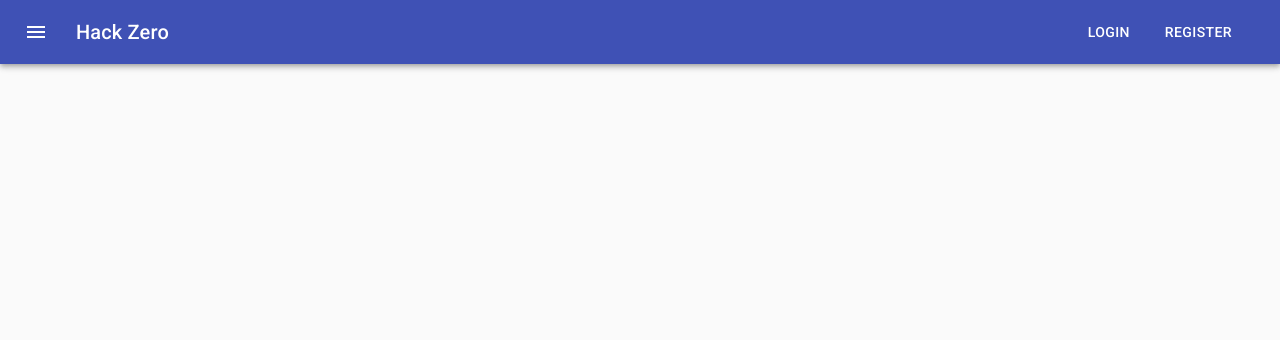
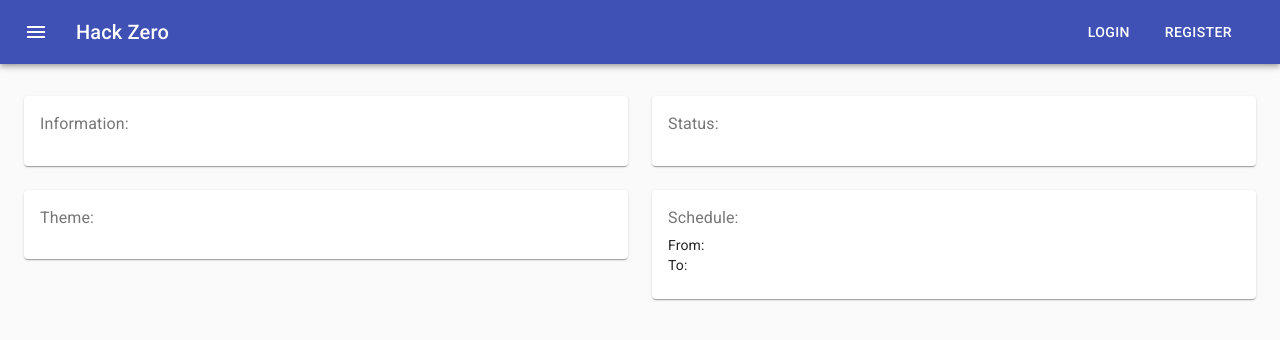
Before and after one commit to hackthehack/hack-zero-v2, a React (Create React App) app: page / in a window 1280 px wide. Shown: the top 340 px of the page. Built offline with nearby package versions, Linux system fonts and the light colour scheme; no server answers.

Commit message:
getting some basic data displayd on home

```diff
--- a/src/components/Home.js
+++ b/src/components/Home.js
@@ -1,15 +1,115 @@
 import React, { useEffect } from "react";
 import Typography from "@material-ui/core/Typography";
+import CssBaseline from "@material-ui/core/CssBaseline";
+import Container from "@material-ui/core/Container";
+import { makeStyles } from "@material-ui/core/styles";
+import Paper from "@material-ui/core/Paper";
+import Grid from "@material-ui/core/Grid";
+import Card from "@material-ui/core/Card";
+import CardActions from "@material-ui/core/CardActions";
+import CardContent from "@material-ui/core/CardContent";
 import { connect } from "react-redux";
 import { getHackathonContent } from "../store/actions/hackathonActions";
 
-const Home = ({ dispatch, hackathon, title }) => {
+const useStyles = makeStyles(theme => ({
+  root: {
+    flexGrow: 1
+  },
+  paper: {
+    padding: theme.spacing(2),
+    textAlign: "center",
+    color: theme.palette.text.secondary
+  }
+}));
+
+const Home = ({
+  from,
+  to,
+  dispatch,
+  hackathon,
+  title,
+  information,
+  status,
+  theme,
+  price
+}) => {
+  const classes = useStyles();
+  const scheduleCard = (
+    <Card>
+      <CardContent>
+        <Typography color="textSecondary" gutterBottom>
+          Schedule:
+        </Typography>
+
+        <Typography variant="body2" component="p">
+          From: {from}
+        </Typography>
+        <Typography variant="body2" component="p">
+          To: {to}
+        </Typography>
+      </CardContent>
+    </Card>
+  );
+  const priceCard = (
+    <Card>
+      <CardContent>
+        <Typography color="textSecondary" gutterBottom>
+          Price:
+        </Typography>
+
+        <Typography variant="body2" component="p">
+          {price}
+        </Typography>
+      </CardContent>
+    </Card>
+  );
+  const themeCard = (
+    <Card>
+      <CardContent>
+        <Typography color="textSecondary" gutterBottom>
+          Theme:
+        </Typography>
+
+        <Typography variant="body2" component="p">
+          {theme}
+        </Typography>
+      </CardContent>
+    </Card>
+  );
+  const statusCard = (
+    <Card>
+      <CardContent>
+        <Typography color="textSecondary" gutterBottom>
+          Status:
+        </Typography>
+
+        <Typography variant="body2" component="p">
+          {status}
+        </Typography>
+      </CardContent>
+    </Card>
+  );
+  const informationCard = (
+    <Card>
+      <CardContent>
+        <Typography color="textSecondary" gutterBottom>
+          Information:
+        </Typography>
+
+        <Typography variant="body2" component="p">
+          {information}
+        </Typography>
+      </CardContent>
+    </Card>
+  );
   useEffect(() => {
     dispatch(getHackathonContent());
   }, [dispatch]);
-  console.log(title);
+
   return (
-    <div>
+    <div className={classes.root}>
+      <Container component="main">
+        <CssBaseline />
         <Typography
           style={{ textAlign: "center", margin: "2rem" }}
           variant="h2"
@@ -17,8 +117,31 @@ const Home = ({ dispatch, hackathon, title }) => {
         >
           {title}
         </Typography>
+        <Grid container spacing={3}>
+          <Grid item xs={12} sm={6}>
+            {informationCard}
+          </Grid>
+          <Grid item xs={12} sm={6}>
+            {statusCard}
+          </Grid>
+          <Grid item xs={12} sm={6}>
+            {themeCard}
+          </Grid>
+          <Grid item xs={12} sm={6}>
+            {scheduleCard}
+          </Grid>
+        </Grid>
+      </Container>
     </div>
   );
 };
-const mapState = state => ({ title: state.hack.items.title });
+const mapState = state => ({
+  title: state.hack.items.title,
+  information: state.hack.items.information,
+  status: state.hack.items.status,
+  theme: state.hack.items.theme,
+  price: state.hack.items.price,
+  from: state.hack.items.from,
+  to: state.hack.items.to
+});
 export default connect(mapState)(Home);
```
Lines whose indentation alone changed are shown as unchanged.
